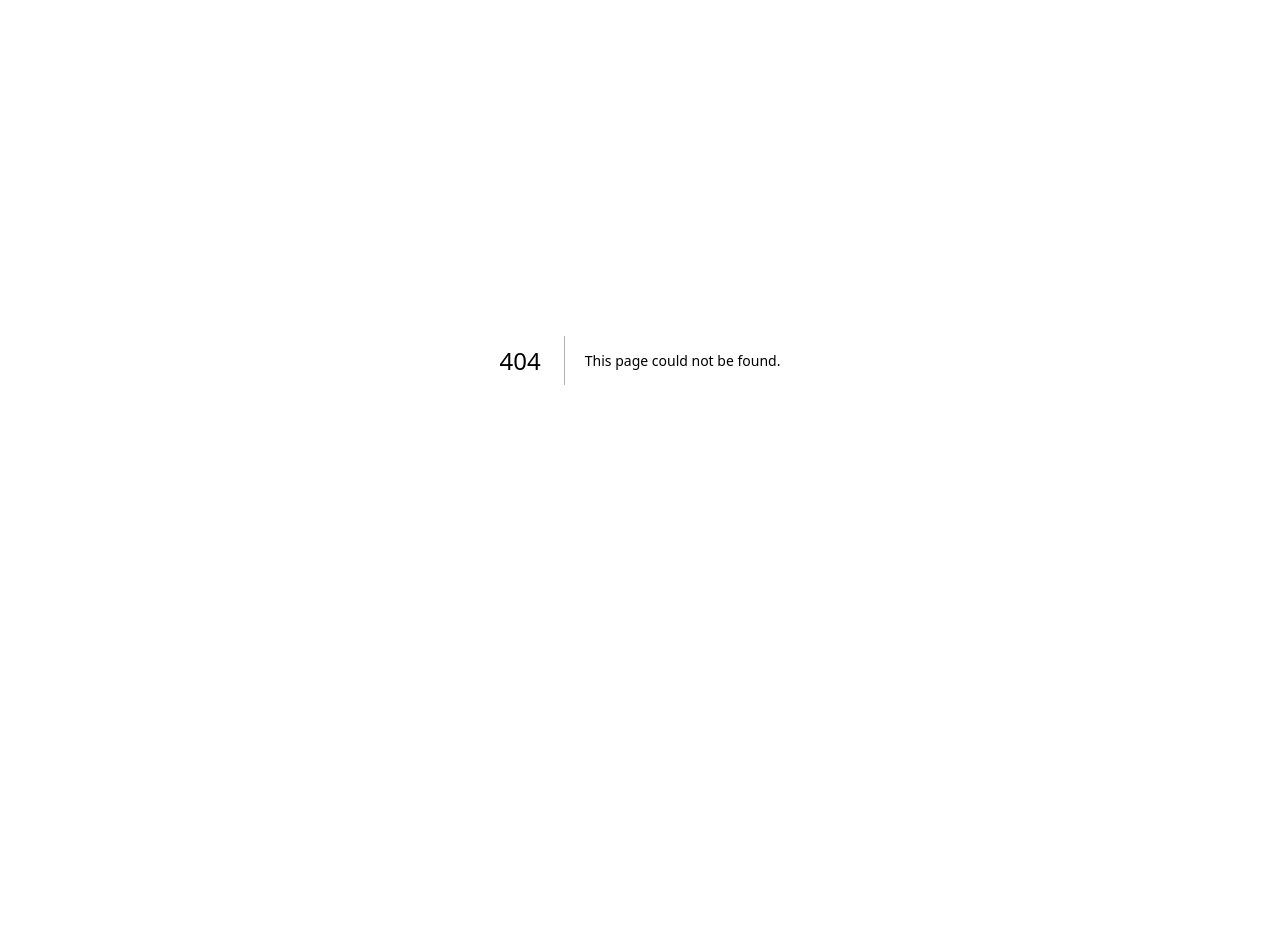
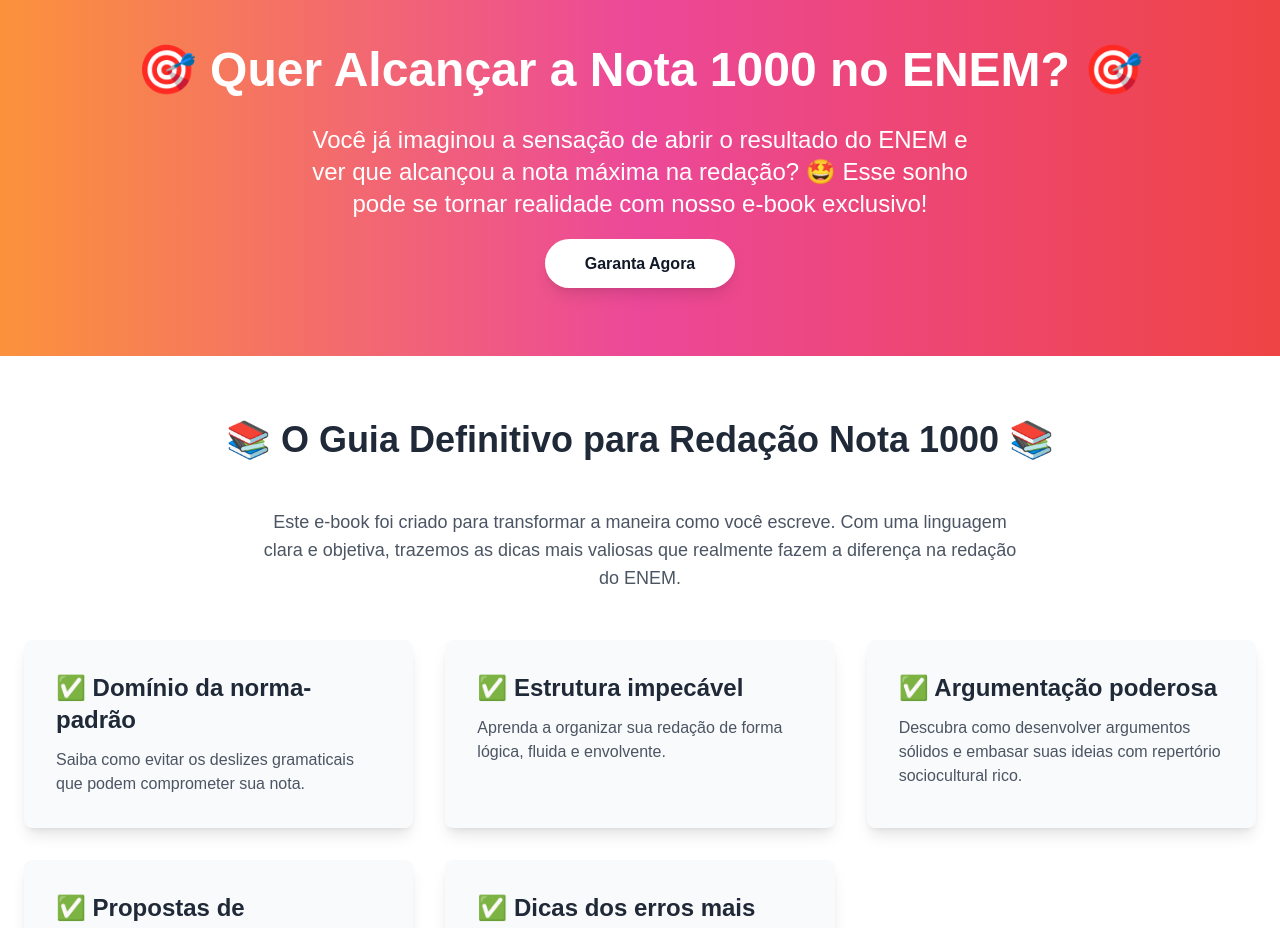
Before and after one commit to jonatasporto/suanota1000, a Next.js app: page /pg2 in a window 1280 px wide. Before the commit this address had no page. Shown: the part 40-968 px from the top of the page. Before the commit the page ends 800 px from the top, so only its background shows below. Built offline with nearby package versions, Linux system fonts and the light colour scheme.

Commit message:
second commit

```diff
--- a/app/layout.tsx
+++ b/app/layout.tsx
@@ -1,6 +1,7 @@
 import type { Metadata } from "next";
 import localFont from "next/font/local";
 import "./globals.css";
+import GoogleTagManage from "@/components/googleTagManage";
 
 const geistSans = localFont({
   src: "./fonts/GeistVF.woff",
@@ -24,7 +25,8 @@
   children: React.ReactNode;
 }>) {
   return (
-    <html lang="en">
+    <html lang="Pt-Br">
+      <GoogleTagManage />
       <body
         className={`${geistSans.variable} ${geistMono.variable} antialiased`}
       >
--- /dev/null
+++ b/app/pg2/components/CallToAction.tsx
@@ -0,0 +1,19 @@
+import React from 'react'
+
+const CallToAction = () => {
+  return (
+    <section id="cta" className="bg-gradient-to-r from-blue-500 to-purple-600 text-white py-20 text-center">
+    <div className="container mx-auto px-6">
+      <h2 className="text-4xl font-bold mb-6">Não Deixe Para Depois!</h2>
+      <p className="text-lg mb-10 max-w-xl mx-auto">
+        O tempo de agir é agora! Dê o primeiro passo rumo à sua nota 1000 no ENEM e mude sua história.
+      </p>
+      <a href="#" className="bg-white text-gray-900 font-semibold px-12 py-4 rounded-full shadow-lg hover:scale-105 transform transition duration-300">
+        Baixe agora o e-book
+      </a>
+    </div>
+  </section>
+  )
+}
+
+export default CallToAction
--- /dev/null
+++ b/app/pg2/components/Comparisons.tsx
@@ -0,0 +1,27 @@
+import React from 'react'
+
+const Comparisons = () => {
+  return (
+    <section className="bg-gray-100 py-16">
+      <div className="container mx-auto px-4">
+        <h2 className="text-3xl font-bold text-center mb-8">Por que este e-book vale mais que o preço?</h2>
+        <div className="grid grid-cols-1 md:grid-cols-2 lg:grid-cols-3 gap-6">
+          <div className="bg-white p-6 shadow-lg rounded-lg text-center">
+            <h3 className="text-xl font-bold mb-2">R$19,90 - Um Lanche Rápido</h3>
+            <p>Um lanche dura minutos, mas o conhecimento do e-book pode mudar sua vida acadêmica.</p>
+          </div>
+          <div className="bg-white p-6 shadow-lg rounded-lg text-center">
+            <h3 className="text-xl font-bold mb-2">R$19,90 - Uma Única Aula</h3>
+            <p>Uma aula custa bem mais, mas o e-book entrega tudo o que você precisa, em uma única compra.</p>
+          </div>
+          <div className="bg-white p-6 shadow-lg rounded-lg text-center">
+            <h3 className="text-xl font-bold mb-2">R$19,90 - Valor de um Futuro</h3>
+            <p>Invista em um futuro de sucesso por menos de R$20.</p>
+          </div>
+        </div>
+      </div>
+    </section>
+  )
+}
+
+export default Comparisons
--- /dev/null
+++ b/app/pg2/components/Features.tsx
@@ -0,0 +1,37 @@
+import React from 'react'
+const Features = () => {
+  return (
+    <section className="py-16 bg-white">
+      <div className="container mx-auto px-6">
+        <h2 className="text-4xl font-bold text-center mb-12 text-gray-800">📚 O Guia Definitivo para Redação Nota 1000 📚</h2>
+        <p className="text-center text-lg text-gray-600 mb-12 max-w-3xl mx-auto">
+          Este e-book foi criado para transformar a maneira como você escreve. Com uma linguagem clara e objetiva, trazemos as dicas mais valiosas que realmente fazem a diferença na redação do ENEM.
+        </p>
+        <div className="grid grid-cols-1 md:grid-cols-2 lg:grid-cols-3 gap-8">
+          <FeatureBox title="✅ Domínio da norma-padrão" description="Saiba como evitar os deslizes gramaticais que podem comprometer sua nota." />
+          <FeatureBox title="✅ Estrutura impecável" description="Aprenda a organizar sua redação de forma lógica, fluida e envolvente." />
+          <FeatureBox title="✅ Argumentação poderosa" description="Descubra como desenvolver argumentos sólidos e embasar suas ideias com repertório sociocultural rico." />
+          <FeatureBox title="✅ Propostas de intervenção inovadoras" description="Saiba como criar soluções criativas, respeitando os direitos humanos, para os problemas apresentados no tema." />
+          <FeatureBox title="✅ Dicas dos erros mais comuns" description="Evite os erros que muitos candidatos cometem e que podem reduzir drasticamente a sua nota." />
+        </div>
+      </div>
+    </section>
+  )
+}
+
+type FeatureBoxProps = {
+  title: string;
+  description: string;
+};
+
+const FeatureBox = ({title, description}: FeatureBoxProps) => {
+  return (
+    <div className="bg-gray-50 p-8 rounded-lg shadow-lg hover:shadow-2xl transition duration-300">
+    <h3 className="text-2xl font-semibold mb-3 text-gray-800">{title}</h3>
+    <p className="text-gray-600">{description}</p>
+  </div>
+  )
+}
+
+
+export default Features
--- /dev/null
+++ b/app/pg2/components/Footer.tsx
@@ -0,0 +1,13 @@
+import React from 'react'
+
+const Footer = () => {
+  return (
+    <footer className="bg-gray-900 text-white py-6">
+    <div className="container mx-auto px-6 text-center">
+      <p>&copy; 2024 JP Digital. Todos os direitos reservados.</p>
+    </div>
+  </footer>
+  )
+}
+
+export default Footer
--- /dev/null
+++ b/app/pg2/components/Hero.tsx
@@ -0,0 +1,21 @@
+import React from 'react'
+
+const Hero = () => {
+  return (
+    <section className="relative bg-gradient-to-r from-orange-400 via-pink-500 to-red-500 text-white py-20">
+      <div className="container mx-auto px-6 text-center">
+        <h1 className="text-5xl font-bold mb-6 leading-tight">
+          🎯 Quer Alcançar a Nota 1000 no ENEM? 🎯
+        </h1>
+        <p className="text-2xl mb-8 max-w-2xl mx-auto">
+          Você já imaginou a sensação de abrir o resultado do ENEM e ver que alcançou a nota máxima na redação? 🤩 Esse sonho pode se tornar realidade com nosso e-book exclusivo!
+        </p>
+        <a href="#cta" className="bg-white text-gray-900 font-semibold px-10 py-4 rounded-full shadow-lg hover:scale-105 transform transition duration-300">
+          Garanta Agora
+        </a>
+      </div>
+    </section>
+  )
+}
+
+export default Hero
--- /dev/null
+++ b/app/pg2/components/Testimonials.tsx
@@ -0,0 +1,36 @@
+import React from 'react'
+
+const Testimonials = () => {
+  return (
+    <section className="py-16 bg-gray-100">
+    <div className="container mx-auto px-6">
+      <h2 className="text-4xl font-bold text-center mb-12 text-gray-800">Imagine o Momento...</h2>
+      <p className="text-center text-lg text-gray-600 mb-12 max-w-3xl mx-auto">
+        Você se sentindo confiante ao começar a escrever sua redação, sabendo exatamente o que fazer em cada parte. O alívio de saber que todo o seu esforço e preparação te levaram ao resultado que você tanto sonhou. 🏆
+      </p>
+      <div className="grid grid-cols-1 md:grid-cols-2 lg:grid-cols-3 gap-8">
+        <TestimonialCard name="Ana, Estudante" message="Consegui entender perfeitamente como organizar meus argumentos. Sem dúvidas, foi essencial para minha nota." />
+        <TestimonialCard name="João, Vestibulando" message="O preço é inacreditável para a quantidade de valor que esse material entrega. Recomendo muito!" />
+      </div>
+    </div>
+  </section>
+  )
+}
+
+  type TestimonialCardProps = {
+    name: string;
+    message: string;
+  };
+
+
+const TestimonialCard = ({name, message}: TestimonialCardProps) => {
+  return (
+    <div className="bg-white p-8 rounded-lg shadow-lg hover:shadow-2xl transition duration-300">
+    <p className="text-gray-700 mb-4">"{message}"</p>
+    <p className="text-right font-bold text-gray-800">- {name}</p>
+  </div>
+  )
+}
+
+
+export default Testimonials
--- /dev/null
+++ b/app/pg2/page.tsx
@@ -0,0 +1,21 @@
+import React from 'react'
+import Hero from './components/Hero'
+import Features from './components/Features'
+import CallToAction from './components/CallToAction'
+import Testimonials from './components/Testimonials'
+import Footer from './components/Footer'
+
+
+const Pg2 = () => {
+  return (
+    <div className="min-h-screen bg-gray-50">
+      <Hero />
+      <Features />
+      <CallToAction />
+      <Testimonials />
+      <Footer />
+    </div>
+  )
+}
+
+export default Pg2
--- /dev/null
+++ b/components/googleTagManage.tsx
@@ -0,0 +1,12 @@
+"use client"
+import React from 'react'
+import { GoogleTagManager } from '@next/third-parties/google'
+function GoogleTagManage() {
+  return (
+    <>
+     <GoogleTagManager gtmId="GTM-523NWG6V" />
+    </>
+  )
+}
+
+export default GoogleTagManage
```
Also changed, not shown: package.json (+5 -4 lines), 1 other file (tests, documents, lock files or other folders).
